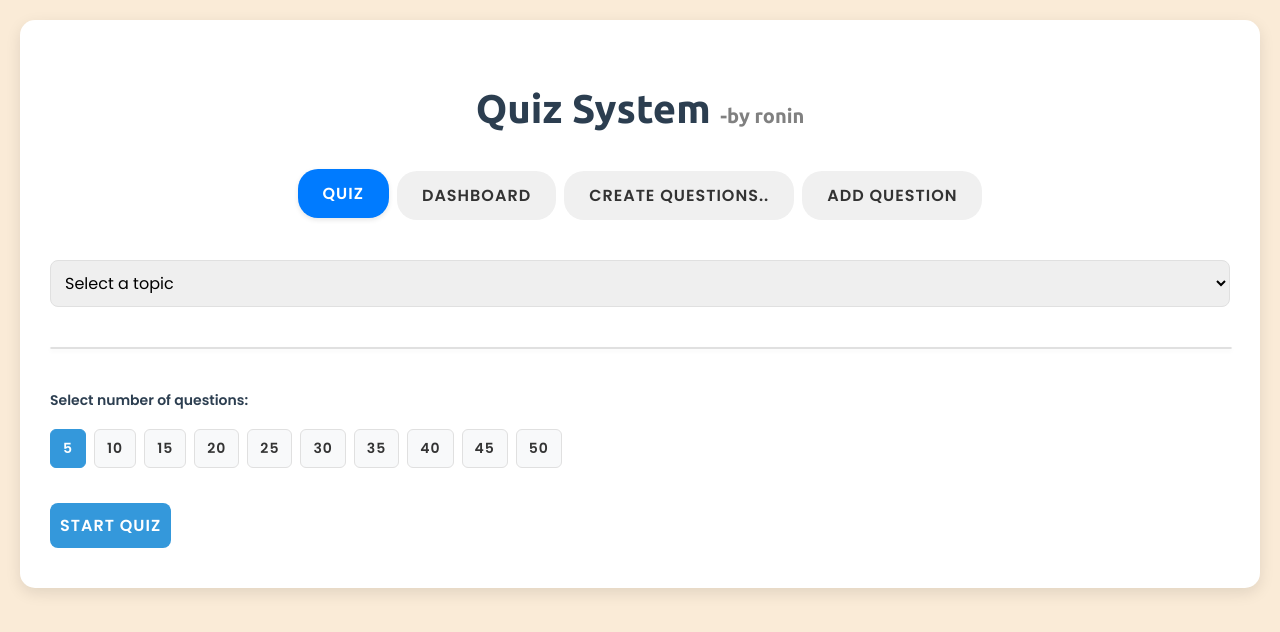
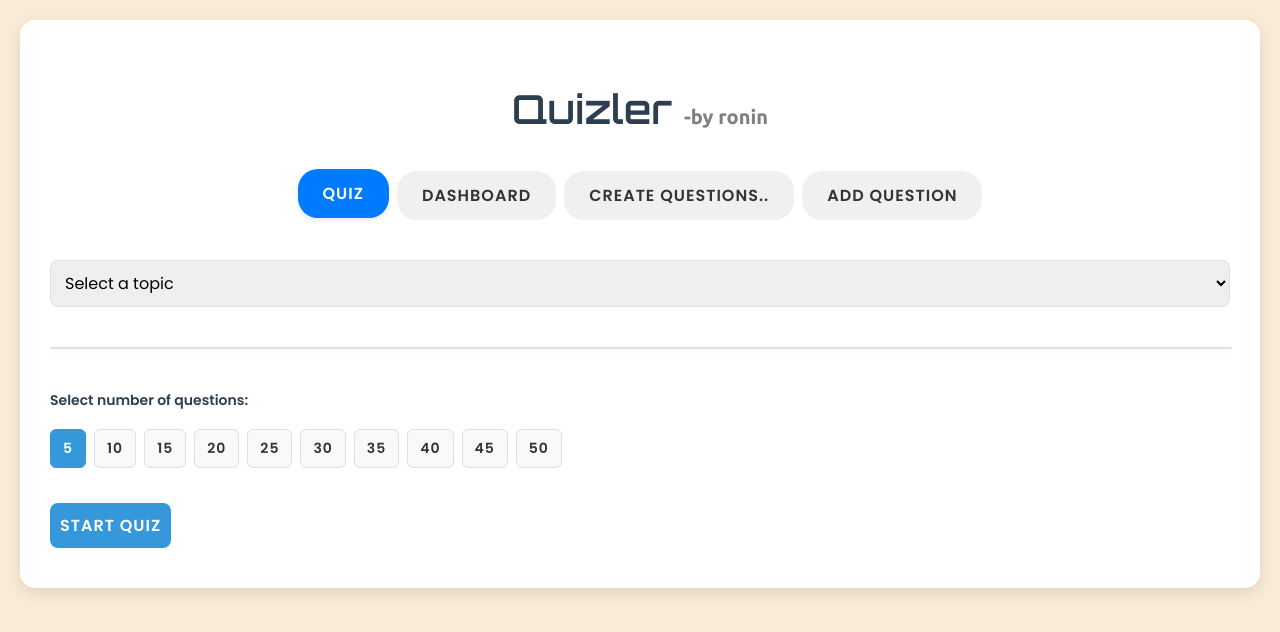
Before and after one commit to khatamirock/quizzler, a website: page public/index.html in a window 1280 px wide. Drawn offline with nearby package versions, Linux system fonts and the light colour scheme; no server answers.

Commit message:
NAME change

```diff
--- a/public/index.html
+++ b/public/index.html
@@ -11,7 +11,7 @@
 <body>
     <div id="app">
         <link href="https://fonts.googleapis.com/css2?family=Ubuntu:wght@300;400;700&display=swap" rel="stylesheet">
-        <h1 style="font-family: 'Ubuntu', sans-serif;">Quiz System <span style="font-size: 0.5em; color: #808080;">-by ronin</span></h1>
+        <h1 style="font-family: 'Orbitron', sans-serif;">Quizler <span style="font-size: 0.5em; color: #808080; font-family: 'Ubuntu', sans-serif;">-by ronin</span></h1>
         <div id="tabs" >
             <button id="quizTab"  class="active">Quiz</button>
             <button id="dashboardTab">Dashboard</button>
--- a/public/styles.css
+++ b/public/styles.css
@@ -1,5 +1,5 @@
 @import url('https://fonts.googleapis.com/css2?family=Poppins:wght@300;400;600&display=swap');
-
+@import url('https://fonts.googleapis.com/css2?family=Orbitron:wght@400..900&display=swap');
 body {
     font-family: 'Poppins', sans-serif;
     max-width: 100%;
```
